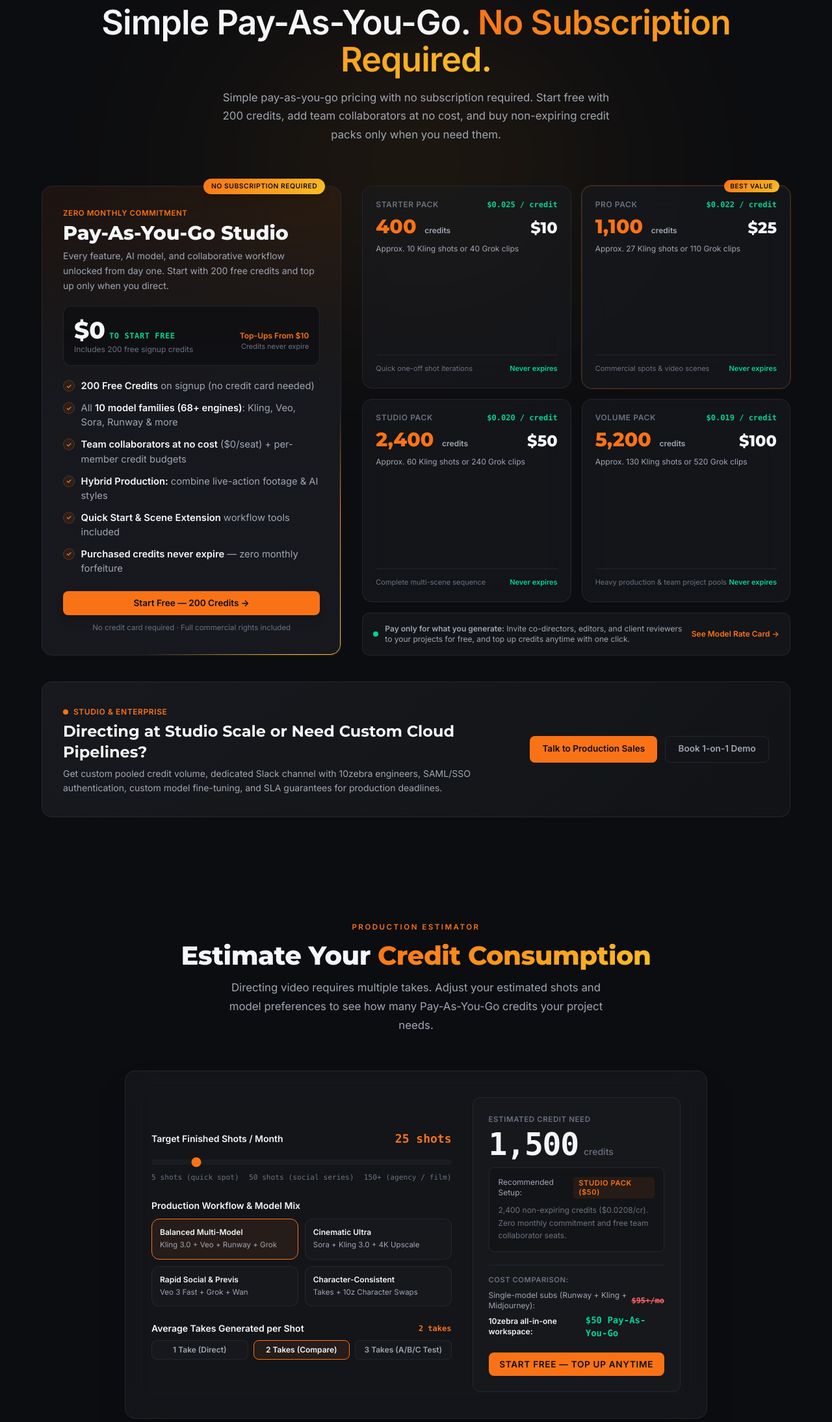
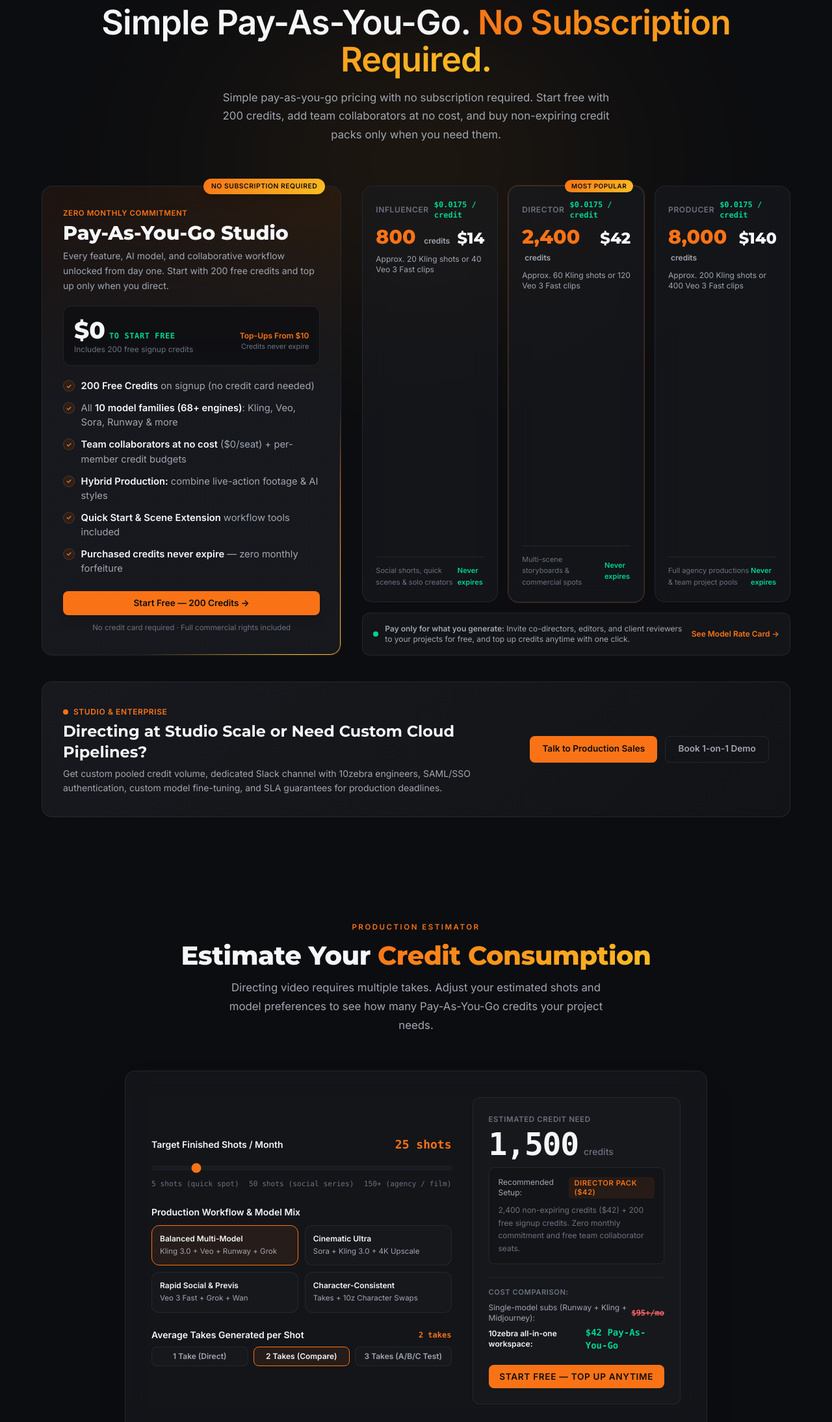
Before and after one commit to philipmeier/okweb, an Astro site: page /pricing in a window 1280 px wide. Shown: the part 211-2400 px from the top of the page at 65% size. Built offline with nearby package versions, Linux system fonts and the light colour scheme; Astro itself is replaced by a stand-in of ours.

Commit message:
pricing + hybrid stylized

```diff
--- a/public/llms.txt
+++ b/public/llms.txt
@@ -9,7 +9,7 @@
 - **Character Swap & Face Locking:** Multi-reference identity preservation using up to 4 face/wardrobe anchors across different models, camera angles, and scenes.
 - **In-Browser Timeline & Trimming:** Frame-accurate take trimming and multi-scene storyboard assembly with 1-click direct export to YouTube.
 - **Project Management (Free Collaborator Seats & Budgets):** Invite team collaborators and client reviewers per project at no seat cost ($0/seat) paired with isolated project credit vaults and per-member credit budgets — built for agencies, enterprise studios, and creator collaborations.
-- **Simple Pay-As-You-Go Pricing:** No monthly subscription required. Every account starts with 200 free trial credits and can purchase non-expiring credit top-up packs on demand.
+- **Simple Pay-As-You-Go Pricing:** No monthly subscription required. Every account starts with 200 free trial credits and can purchase non-expiring credit top-up packs on demand: Influencer (800 credits / $14), Director (2,400 credits / $42), and Producer (8,000 credits / $140).
 - **Model Context Protocol (MCP) Server:** FastMCP integration connecting Claude Desktop, Cursor IDE, Windsurf, and custom autonomous agents to 10zebra tools and resources (available via the 10zebra Partner Program).
 
 ## Primary Documentation & Pages
@@ -17,7 +17,7 @@
 - [Hybrid Production](https://10zebra.com/features/hybrid-production): Combine live-action footage and real actors with AI-generated visuals, restyling, and character swaps.
 - [Quick Start & Scene Extension Tools](https://10zebra.com/features/quick-start-tools): Six guided tools to start a new storyboard or extend any scene inside an existing project.
 - [Model Context Protocol (MCP) Server](https://10zebra.com/mcp): FastMCP server setup guide for Claude Desktop and Cursor IDE with tool schemas and Partner Program access.
-- [Pricing & Credits](https://10zebra.com/pricing): Simple Pay-As-You-Go credit model (200 free starter credits, non-expiring credit top-up packs, no subscription required).
+- [Pricing & Credits](https://10zebra.com/pricing): Simple Pay-As-You-Go credit model (200 free starter credits, non-expiring credit top-up packs: Influencer 800/$14, Director 2,400/$42, Producer 8,000/$140, no subscription required).
 - [Frequently Asked Questions](https://10zebra.com/faq): Comprehensive answers covering features, Hybrid Production, Quick Start workflows, MCP, teams, billing, and commercial rights.
 - [About 10zebra](https://10zebra.com/about): Founded in 2021 by computational neuroscientist Philip Meier, PhD; pioneering multi-model video synthesis.
 - [Interactive Studio Demo](https://10zebra.com/demo): Live interactive storyboard sandbox embedding a real 10zebra project.
--- a/src/components/Pricing.astro
+++ b/src/components/Pricing.astro
@@ -278,7 +278,7 @@ const showSubscriptions = featureGates.subscriptions;
 
         <!-- Right: Non-Expiring Credit Top-Up Packs -->
         <div class="lg:col-span-7 flex flex-col justify-between gap-4">
-          <div class="grid grid-cols-1 sm:grid-cols-2 gap-4 flex-1">
+          <div class="grid grid-cols-1 sm:grid-cols-3 gap-4 flex-1">
             {creditPacks.map((pack) => (
               <div
                 class={`glass p-5 flex flex-col justify-between relative transition-all duration-200 hover:-translate-y-1 ${
@@ -290,7 +290,7 @@ const showSubscriptions = featureGates.subscriptions;
                     class="absolute -top-2.5 right-4 text-[0.62rem] font-black px-2.5 py-0.5 rounded-full uppercase tracking-wider"
                     style="background: linear-gradient(135deg, var(--accent), var(--accent-secondary)); color:#0c0d10;"
                   >
-                    Best Value
+                    Most Popular
                   </span>
                 )}
                 <div>
--- a/src/components/pricing/CreditCalculator.astro
+++ b/src/components/pricing/CreditCalculator.astro
@@ -135,13 +135,13 @@ const showSubscriptions = featureGates.subscriptions;
             <div class="flex items-center justify-between text-xs">
               <span class="text-[var(--text-secondary)]">Recommended Setup:</span>
               <span id="calc-plan-badge" class="font-bold text-[var(--accent)] uppercase tracking-wider text-[0.7rem] px-2 py-0.5 rounded bg-[var(--accent-subtle)]">
-                {showSubscriptions ? "Maker Plan" : "Studio Top-Up Pack"}
+                {showSubscriptions ? "Maker Plan" : "Director Pack ($42)"}
               </span>
             </div>
             <div class="text-xs text-[var(--text-muted)] leading-relaxed" id="calc-plan-desc">
               {showSubscriptions
-                ? "Maker Plan (1,200 credits) + 1 Starter Top-up pack with 15% subscriber discount."
-                : "Start free with 200 credits + 1 Studio Pack (2,400 non-expiring credits for $50)."}
+                ? "Maker Plan (1,200 credits) + 1 Influencer Top-up pack with 15% subscriber discount."
+                : "Start free with 200 credits + 1 Director Pack (2,400 non-expiring credits for $42)."}
             </div>
           </div>
 
@@ -157,7 +157,7 @@ const showSubscriptions = featureGates.subscriptions;
             <div class="flex justify-between items-center text-xs mt-1">
               <span class="text-[var(--text-primary)] font-semibold">10zebra all-in-one workspace:</span>
               <span id="calc-cost" class="font-mono font-bold text-emerald-400 text-sm">
-                {showSubscriptions ? "$29/mo" : "$35–$50 Pay-As-You-Go"}
+                {showSubscriptions ? "$29/mo" : "$42 Pay-As-You-Go"}
               </span>
             </div>
           </div>
@@ -227,41 +227,33 @@ const showSubscriptions = featureGates.subscriptions;
     calcCredits.textContent = totalCredits.toLocaleString();
 
     if (!showSubscriptions) {
-      if (totalCredits <= 400) {
-        if (calcPlanBadge) calcPlanBadge.textContent = "Starter Pack ($10)";
-        if (calcPlanDesc) calcPlanDesc.textContent = "Start with 200 free signup credits + 1 Starter Pack (400 non-expiring credits). No subscription needed.";
-        if (calcCost) calcCost.textContent = "$10 One-Time";
+      if (totalCredits <= 1000) {
+        if (calcPlanBadge) calcPlanBadge.textContent = "Influencer Pack ($14)";
+        if (calcPlanDesc) calcPlanDesc.textContent = "Start with 200 free signup credits + 1 Influencer Pack (800 non-expiring credits for $14). No subscription needed.";
+        if (calcCost) calcCost.textContent = "$14 Pay-As-You-Go";
         if (calcCta) {
           calcCta.textContent = "Start Free with 200 Credits";
           calcCta.setAttribute("href", "/signup/index.html");
         }
-      } else if (totalCredits <= 1100) {
-        if (calcPlanBadge) calcPlanBadge.textContent = "Pro Pack ($25)";
-        if (calcPlanDesc) calcPlanDesc.textContent = "1,100 non-expiring credits ($0.0227/cr) + 200 free signup credits. Includes free project collaborator seats.";
-        if (calcCost) calcCost.textContent = "$25 Pay-As-You-Go";
+      } else if (totalCredits <= 2600) {
+        if (calcPlanBadge) calcPlanBadge.textContent = "Director Pack ($42)";
+        if (calcPlanDesc) calcPlanDesc.textContent = "2,400 non-expiring credits ($42) + 200 free signup credits. Zero monthly commitment and free team collaborator seats.";
+        if (calcCost) calcCost.textContent = "$42 Pay-As-You-Go";
         if (calcCta) {
           calcCta.textContent = "Start Free — Top Up Anytime";
           calcCta.setAttribute("href", "/signup/index.html");
         }
-      } else if (totalCredits <= 2400) {
-        if (calcPlanBadge) calcPlanBadge.textContent = "Studio Pack ($50)";
-        if (calcPlanDesc) calcPlanDesc.textContent = "2,400 non-expiring credits ($0.0208/cr). Zero monthly commitment and free team collaborator seats.";
-        if (calcCost) calcCost.textContent = "$50 Pay-As-You-Go";
-        if (calcCta) {
-          calcCta.textContent = "Start Free — Top Up Anytime";
-          calcCta.setAttribute("href", "/signup/index.html");
-        }
-      } else if (totalCredits <= 5000) {
-        if (calcPlanBadge) calcPlanBadge.textContent = "Volume Pack ($100)";
-        if (calcPlanDesc) calcPlanDesc.textContent = "5,000 non-expiring credits ($0.020/cr) for full campaign & multi-seat studio productions.";
-        if (calcCost) calcCost.textContent = "$100 Pay-As-You-Go";
+      } else if (totalCredits <= 8200) {
+        if (calcPlanBadge) calcPlanBadge.textContent = "Producer Pack ($140)";
+        if (calcPlanDesc) calcPlanDesc.textContent = "8,000 non-expiring credits ($140) for full campaign & multi-seat studio productions with free collaborator seats.";
+        if (calcCost) calcCost.textContent = "$140 Pay-As-You-Go";
         if (calcCta) {
           calcCta.textContent = "Start Free — Top Up Anytime";
           calcCta.setAttribute("href", "/signup/index.html");
         }
       } else {
         if (calcPlanBadge) calcPlanBadge.textContent = "Multi-Pack / Custom Volume";
-        if (calcPlanDesc) calcPlanDesc.textContent = "Combine non-expiring $100 Volume Packs (5,000 credits each) or contact us for custom enterprise credit pools.";
+        if (calcPlanDesc) calcPlanDesc.textContent = "Combine non-expiring $140 Producer Packs (8,000 credits each) or contact us for custom enterprise credit pools.";
         if (calcCost) calcCost.textContent = "Custom Volume";
         if (calcCta) {
           calcCta.textContent = "Contact Production Sales";
@@ -273,7 +265,7 @@ const showSubscriptions = featureGates.subscriptions;
 
     if (totalCredits <= 300) {
       if (calcPlanBadge) calcPlanBadge.textContent = "Pay-As-You-Go";
-      if (calcPlanDesc) calcPlanDesc.textContent = "Start with 200 free trial credits. Grab one $10 Starter Top-Up (400 credits) whenever needed. Credits never expire.";
+      if (calcPlanDesc) calcPlanDesc.textContent = "Start with 200 free trial credits. Grab an Influencer Pack (800 credits / $14) whenever needed. Credits never expire.";
       if (calcCost) calcCost.textContent = "$0/mo + top-ups";
       if (calcCta) {
         calcCta.textContent = "Start Free with 200 Credits";
--- a/src/components/pricing/CreditPacks.astro
+++ b/src/components/pricing/CreditPacks.astro
@@ -82,7 +82,7 @@ const showSubscriptions = featureGates.subscriptions;
     </div>
 
     <!-- Packs Grid -->
-    <div class="grid grid-cols-1 sm:grid-cols-2 lg:grid-cols-4 gap-6 pt-3">
+    <div class="grid grid-cols-1 md:grid-cols-3 gap-6 pt-3">
       {creditPacks.map((pack) => (
         <div
           class={`glass relative flex flex-col p-6 rounded-2xl border transition-all duration-300 hover:-translate-y-1 ${
@@ -94,7 +94,7 @@ const showSubscriptions = featureGates.subscriptions;
               class="absolute -top-[10px] right-4 z-10 text-[0.62rem] font-black px-2.5 py-0.5 rounded-full uppercase tracking-wider shadow"
               style="background:var(--accent); color:#0c0d10;"
             >
-              Best Value
+              Most Popular
             </div>
           )}
 
--- a/src/data/faqs.ts
+++ b/src/data/faqs.ts
@@ -496,7 +496,7 @@ Learn more on our <a href="/features/referral-program/index.html">Referral Progr
 <ul>
   <li><strong>200 Free Credits on Signup:</strong> Test all ${totalFamilies} model families (${totalModels}+ engines) and workflow tools immediately at zero cost.</li>
   <li><strong>Full Feature Access:</strong> Every account unlocks multi-model comparison, Hybrid Production, Character Swap, Quick Start &amp; scene extension tools, and no-cost project collaborator seats.</li>
-  <li><strong>Top Up Anytime:</strong> Purchase non-expiring credit packs starting at $10 (400 credits) up to $100 (5,000 credits) only when you have an active production.</li>
+  <li><strong>Top Up Anytime:</strong> Purchase non-expiring credit packs — <strong>Influencer (800 credits / $14)</strong>, <strong>Director (2,400 credits / $42)</strong>, or <strong>Producer (8,000 credits / $140)</strong> — only when you have an active production.</li>
 </ul>`,
     keywords: ['subscription vs payg', 'no subscription', 'pay as you go', 'which plan', 'pricing model'],
   },
@@ -509,9 +509,9 @@ Learn more on our <a href="/features/referral-program/index.html">Referral Progr
           shortAnswer: 'Active Maker subscribers receive an automatic 15% discount at checkout on all credit packs; Director subscribers receive a 30% discount, and Studio subscribers receive 35%.',
           answer: `Whenever you need extra credits beyond your monthly allowance, active subscribers receive steep automatic discounts at checkout:
 <ul>
-  <li><strong>Maker Plan:</strong> 15% discount on all credit packs (e.g., $50 Studio Pack for $42.50).</li>
-  <li><strong>Director Plan:</strong> 30% discount on all credit packs (e.g., $50 Studio Pack for $35.00).</li>
-  <li><strong>Studio Plan:</strong> 35% discount on all credit packs (e.g., $100 Volume Pack for $65.00).</li>
+  <li><strong>Maker Plan:</strong> 15% discount on all credit packs (e.g., $42 Director Pack for $35.70).</li>
+  <li><strong>Director Plan:</strong> 30% discount on all credit packs (e.g., $42 Director Pack for $29.40).</li>
+  <li><strong>Studio Plan:</strong> 35% discount on all credit packs (e.g., $140 Producer Pack for $91.00).</li>
 </ul>
 The discount is applied automatically in the billing modal as long as your subscription is active.`,
           keywords: ['top-up discounts', 'credit discounts', 'cheaper credits', 'subscriber discount'],
--- a/src/data/media.ts
+++ b/src/data/media.ts
@@ -85,6 +85,7 @@ import featProduceVideo from '/src/assets/media/features/produce-export.mp4';
 import featAgenticVideo from '/src/assets/media/features/agentic-workflows.mp4';
 import featReferralVideo from '/src/assets/media/features/referral-program.mp4';
 import featHybridProductionVideo from '/src/assets/media/features/hybrid-production.mp4';
+import featHybridStylizedTakeVideo from '/src/assets/media/features/hybrid-stylized-take.mp4';
 
 // Section-specific 1970s photochemical banners
 import sectionModelsTeal from '/src/assets/media/section-models-teal-1970s.jpg';
@@ -367,9 +368,9 @@ export const media = {
   featHybridStylizedTake: slot({
     id: 'feat-hybrid-stylized-take',
     image: featHybridStylizedTake,
-    video: featCharacterSwapVideo,
-    alt: '1970s dichromatic split-tone AI-transformed output showing Lead Driver Elena Vance racing the #10 prototype through rain spray under burnt-amber floodlights',
-    brief: '16:9 still/loop, Dichromatic Split-Tone (Burnt Amber & Prussian Cyan). AI-restyled and character-swapped hybrid output take.',
+    video: featHybridStylizedTakeVideo,
+    alt: '1970s dichromatic split-tone AI-transformed output showing Lead Driver Elena Vance racing the full-scale #10 endurance prototype through rain spray under burnt-amber floodlights',
+    brief: '16:9 still/loop, Dichromatic Split-Tone (Burnt Amber & Prussian Cyan). AI-restyled hybrid output take (`hybrid-stylized-take.mp4`).',
   }),
 
   /* ---------- Section-Specific Photochemical Accent Plates ---------- */
--- a/src/data/pricing.ts
+++ b/src/data/pricing.ts
@@ -133,47 +133,36 @@ export interface CreditPack {
 
 export const creditPacks: CreditPack[] = [
   {
-    name: 'Starter Pack',
-    credits: '400',
-    basePrice: '$10',
-    unitPrice: '$0.025 / credit',
-    makerPrice: '$8.50',
-    directorPrice: '$7.00',
-    approx: 'Approx. 10 Kling shots or 40 Grok clips',
-    idealFor: 'Quick one-off shot iterations',
+    name: 'Influencer',
+    credits: '800',
+    basePrice: '$14',
+    unitPrice: '$0.0175 / credit',
+    makerPrice: '$11.90',
+    directorPrice: '$9.80',
+    approx: 'Approx. 20 Kling shots or 40 Veo 3 Fast clips',
+    idealFor: 'Social shorts, quick scenes & solo creators',
     popular: false,
   },
   {
-    name: 'Pro Pack',
-    credits: '1,100',
-    basePrice: '$25',
-    unitPrice: '$0.022 / credit',
-    makerPrice: '$21.25',
-    directorPrice: '$17.50',
-    approx: 'Approx. 27 Kling shots or 110 Grok clips',
-    idealFor: 'Commercial spots & video scenes',
+    name: 'Director',
+    credits: '2,400',
+    basePrice: '$42',
+    unitPrice: '$0.0175 / credit',
+    makerPrice: '$35.70',
+    directorPrice: '$29.40',
+    approx: 'Approx. 60 Kling shots or 120 Veo 3 Fast clips',
+    idealFor: 'Multi-scene storyboards & commercial spots',
     popular: true,
   },
   {
-    name: 'Studio Pack',
-    credits: '2,400',
-    basePrice: '$50',
-    unitPrice: '$0.020 / credit',
-    makerPrice: '$42.50',
-    directorPrice: '$35.00',
-    approx: 'Approx. 60 Kling shots or 240 Grok clips',
-    idealFor: 'Complete multi-scene sequence',
-    popular: false,
-  },
-  {
-    name: 'Volume Pack',
-    credits: '5,200',
-    basePrice: '$100',
-    unitPrice: '$0.019 / credit',
-    makerPrice: '$85.00',
-    directorPrice: '$70.00',
-    approx: 'Approx. 130 Kling shots or 520 Grok clips',
-    idealFor: 'Heavy production & team project pools',
+    name: 'Producer',
+    credits: '8,000',
+    basePrice: '$140',
+    unitPrice: '$0.0175 / credit',
+    makerPrice: '$119.00',
+    directorPrice: '$98.00',
+    approx: 'Approx. 200 Kling shots or 400 Veo 3 Fast clips',
+    idealFor: 'Full agency productions & team project pools',
     popular: false,
   },
 ];
@@ -599,7 +588,7 @@ export const pricingFaqs: PricingFaq[] = [
     q: 'How does 10zebra pricing work? Is a subscription required?',
     a: featureGates.subscriptions
       ? 'You can start free on <strong>Pay-As-You-Go</strong> with 200 free trial credits and purchase non-expiring top-up packs anytime, or subscribe to <strong>Maker ($29/mo)</strong> or <strong>Director ($79/mo)</strong> for recurring monthly credit bundles, team project seats, and 15%–30% discounts on extra top-ups.'
-      : '<strong>No subscription is required.</strong> 10zebra uses a simple, transparent <strong>Pay-As-You-Go</strong> model. Every account starts with <strong>200 free credits on signup</strong> and full access to all AI models, workflow tools, and team collaboration features. Whenever you need more credits, simply pick up a non-expiring top-up pack starting at $10.',
+      : '<strong>No subscription is required.</strong> 10zebra uses a simple, transparent <strong>Pay-As-You-Go</strong> model. Every account starts with <strong>200 free credits on signup</strong> and full access to all AI models, workflow tools, and team collaboration features. Whenever you need more credits, simply pick up a non-expiring credit pack: <strong>Influencer (800 credits / $14)</strong>, <strong>Director (2,400 credits / $42)</strong>, or <strong>Producer (8,000 credits / $140)</strong>.',
   },
   {
     q: 'Do purchased credits ever expire?',
--- a/src/pages/pricing.astro
+++ b/src/pages/pricing.astro
@@ -29,11 +29,35 @@ const pricingSchema = {
       "offers": [
         {
           "@type": "Offer",
-          "name": "Pay-As-You-Go",
+          "name": "Pay-As-You-Go Free Starter",
           "price": "0",
           "priceCurrency": "USD",
           "description": "200 free trial credits on signup, no subscription required, free project collaborator seats, top up anytime with credits that never expire.",
           "url": "https://10zebra.com/pricing"
+        },
+        {
+          "@type": "Offer",
+          "name": "Influencer Credit Pack",
+          "price": "14",
+          "priceCurrency": "USD",
+          "description": "800 non-expiring production credits ($0.0175/credit).",
+          "url": "https://10zebra.com/pricing#top-ups"
+        },
+        {
+          "@type": "Offer",
+          "name": "Director Credit Pack",
+          "price": "42",
+          "priceCurrency": "USD",
+          "description": "2,400 non-expiring production credits ($0.0175/credit).",
+          "url": "https://10zebra.com/pricing#top-ups"
+        },
+        {
+          "@type": "Offer",
+          "name": "Producer Credit Pack",
+          "price": "140",
+          "priceCurrency": "USD",
+          "description": "8,000 non-expiring production credits ($0.0175/credit).",
+          "url": "https://10zebra.com/pricing#top-ups"
         },
         ...(showSubscriptions
           ? [
```
Also changed, not shown: .agents/FILE_MAP.md, .agents/plans/1970S_VIDEO_SHOT_LIST.md, .agents/plans/2026-11-12-credit-packs-pricing-update.md (added), .agents/plans/2026-11-12-hybrid-stylized-take-fix.md (added), src/assets/media/features/hybrid-stylized-take-1970s.jpg, 2 other files.
